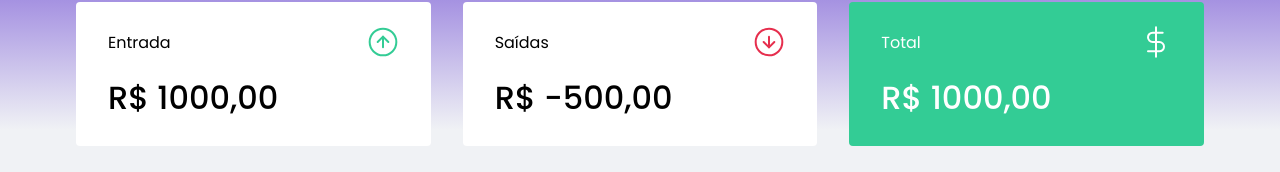
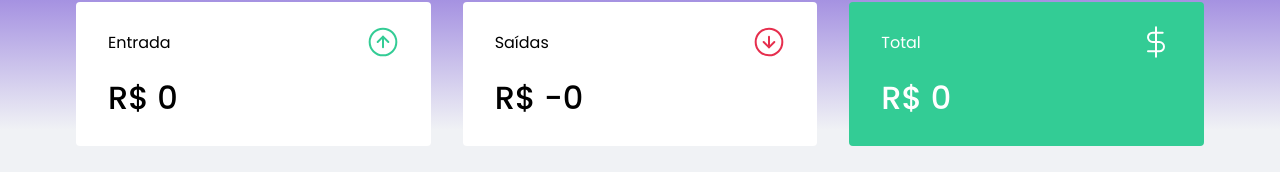
Before and after one commit to victor-magaldi/DT-money, a React (Create React App) app: page / in a window 1280 px wide. Shown: the part 142-314 px from the top of the page. Built offline with nearby package versions, Linux system fonts and the light colour scheme; no server answers; what miragejs would draw is missing.

Commit message:
summary totals

```diff
--- a/src/components/Summary/index.tsx
+++ b/src/components/Summary/index.tsx
@@ -1,9 +1,37 @@
-import * as S from "./styled";
+import { useContext } from "react";
+import { TransactionContext } from "../../context/TransactionContext";
+
 import IncomeImg from "../../assets/income.svg";
 import outcomeImg from "../../assets/outcome.svg";
 import totalImg from "../../assets/total.svg";
 
+import * as S from "./styled";
+
 export function Summary() {
+  const { transactions } = useContext(TransactionContext);
+  // const totalDeposit = transactions.reduce((acc, transaction) => {
+  //   if (transaction.type === "deposit") return (acc += transaction.amount);
+
+  //   return acc;
+  // }, 0);
+
+  const summary = transactions.reduce(
+    (acc, transaction) => {
+      if (transaction.type === "deposit") {
+        acc.deposits += transaction.amount;
+        acc.total += transaction.amount;
+      } else {
+        acc.withdraws += transaction.amount;
+        acc.total -= transaction.amount;
+      }
+      return acc;
+    },
+    {
+      deposits: 0,
+      withdraws: 0,
+      total: 0,
+    }
+  );
   return (
     <S.Container>
       <div>
@@ -11,7 +39,7 @@ export function Summary() {
           <p>Entrada</p>
           <img src={IncomeImg} alt="Entradas" />
         </header>
-        <strong>R$ 1000,00</strong>
+        <strong>R$ {String(summary.deposits)}</strong>
       </div>
 
       <div>
@@ -19,7 +47,7 @@ export function Summary() {
           <p>Saídas</p>
           <img src={outcomeImg} alt="Entradas" />
         </header>
-        <strong>R$ -500,00</strong>
+        <strong>R$ -{String(summary.withdraws)}</strong>
       </div>
 
       <div className="highlight-bg">
@@ -27,7 +55,7 @@ export function Summary() {
           <p>Total</p>
           <img src={totalImg} alt="Entradas" />
         </header>
-        <strong>R$ 1000,00</strong>
+        <strong>R$ {String(summary.total)}</strong>
       </div>
     </S.Container>
   );
```
